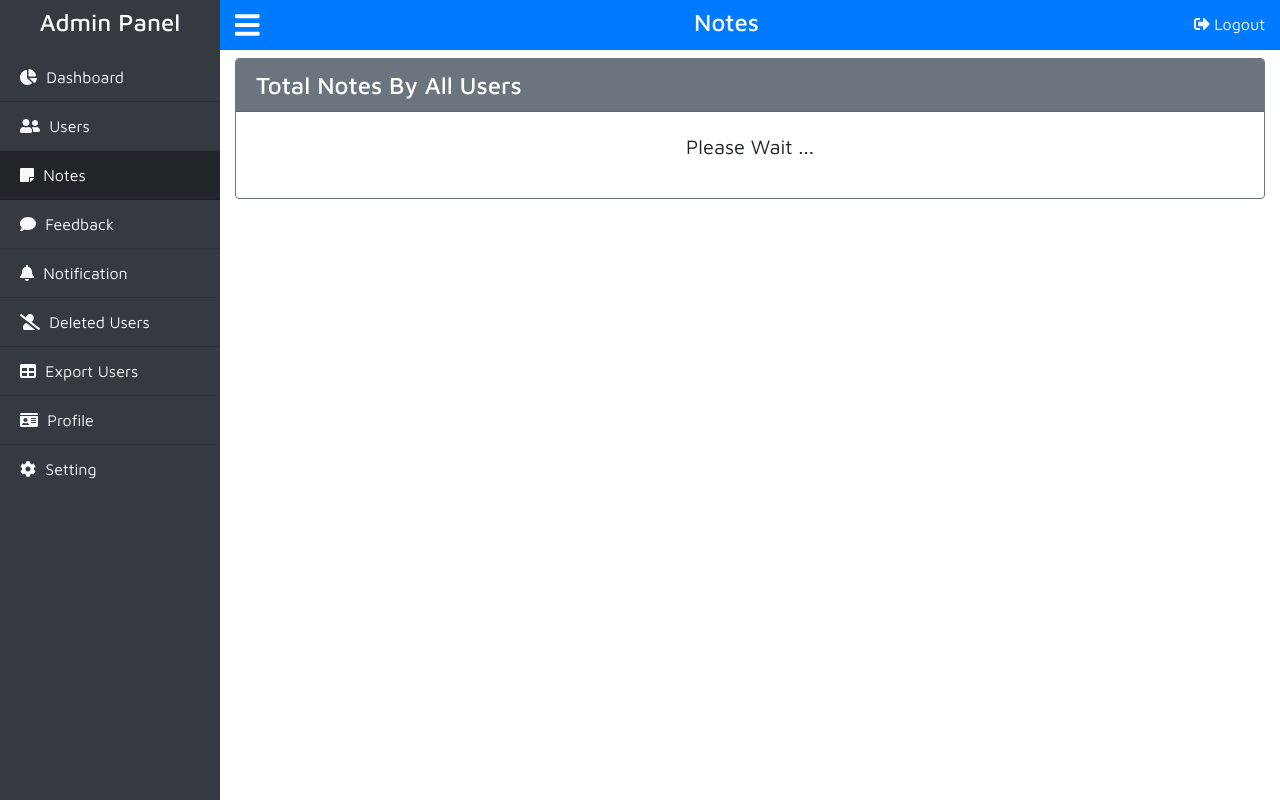
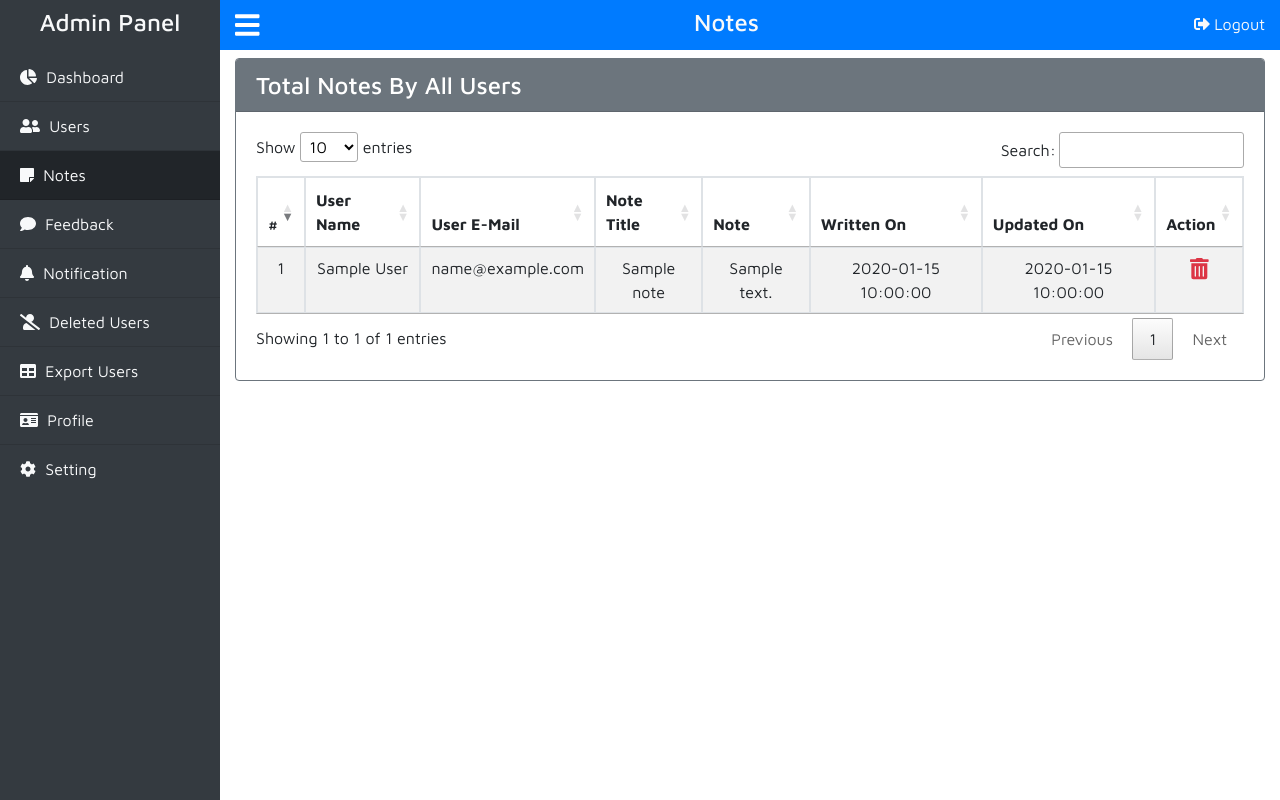
Before and after one commit to trombone8417/PHP_OOP_CMS, a PHP site: page /PHP_OOP_CMS/admin/admin-notes.php in a window 1280 px wide. Run offline with PHP 8.4, Linux system fonts and the light colour scheme; the visitor is signed in with stand-in values (Sample User, id 1); tables that the repository leaves empty or names only in its code hold one stand-in row (values such as "Sample post"); some libraries are stand-ins or nearby versions.

Commit message:
add admin delete note

```diff
--- a/admin/admin-notes.php
+++ b/admin/admin-notes.php
@@ -17,6 +17,7 @@ require_once 'assets/php/admin-header.php';
         </div>
     </div>
 </div>
+
 <!-- footer -->
         </div>
     </div>
@@ -25,7 +26,7 @@ require_once 'assets/php/admin-header.php';
 <script src="https://cdn.jsdelivr.net/npm/sweetalert2@8"></script>
 
 <script type="text/javascript">
-$(doucument).ready(function(){
+$(document).ready(function(){
 // 呼叫函數(列出Notes)
 fetchAllNotes();
     // 列出Notes
@@ -43,6 +44,42 @@ fetchAllNotes();
             }
         });
     }
+
+    // 刪除使用者
+    $("body").on("click", ".deleteNoteIcon", function(e) {
+      e.preventDefault();
+      note_id = $(this).attr('id');
+      Swal.fire({
+        title: '確定要刪除嗎?',
+        text: "刪除之後資料無法回復!",
+        type: 'warning',
+        showCancelButton: true,
+        confirmButtonColor: '#d33',
+        cancelButtonColor: '#3085d6',
+        confirmButtonText: '刪除!',
+        cancelButtonText: '取消'
+      }).then((result) => {
+        if (result.value) {
+          $.ajax({
+            url: 'assets/php/admin-action.php',
+            method: 'post',
+            data: {
+              note_id: note_id
+            },
+            success: function(response) {
+              Swal.fire(
+                '刪除',
+                '刪除成功',
+                'success'
+              )
+              // 更新Notes
+              fetchAllNotes();
+            }
+          });
+
+        }
+      })
+    });
 });
 
 </script>
--- a/admin/assets/php/admin-action.php
+++ b/admin/assets/php/admin-action.php
@@ -154,3 +154,54 @@
         $id = $_POST['res_id'];
         $admin->userAction($id, 1);
     }
+
+    if (isset($_POST['action']) && $_POST['action'] == 'fetchAllNotes') {
+        $output = '';
+        // 顯示已刪除帳號使用者
+        $note = $admin->fetchAllNotes();
+        if ($note) {
+            $output .= '<table class="table table-striped table-bordered text-center">
+                            <thead>
+                                <tr>
+                                    <th>#</th>
+                                    <th>User Name</th>
+                                    <th>User E-Mail</th>
+                                    <th>Note Title</th>
+                                    <th>Note</th>
+                                    <th>Written On</th>
+                                    <th>Updated On</th>
+                                    <th>Action</th>
+                                </tr>
+                            </thead>
+                            <tbody>';
+
+                foreach ($note as $row) {
+            $output .=
+            '<tr>
+                <td>'.$row['id'].'</td>
+                <td>'.$row['name'].'</td>
+                <td>'.$row['email'].'</td>
+                <td>'.$row['title'].'</td>
+                <td>'.$row['note'].'</td>
+                <td>'.$row['created_at'].'</td>
+                <td>'.$row['updated_at'].'</td>
+                <td>
+                <a href="#" id="'.$row['id'].'" title="Delete Note" class="text-danger deleteNoteIcon"><i class="fas fa-trash-alt fa-lg"></i></a>
+                </td>
+            </tr>';
+        }
+            $output .=
+            '</tbody>
+            </table>';
+
+        echo $output;
+        }
+        else{
+            // 沒有使用者的註冊資訊，顯示alert
+            echo '<h3 class="text-center text-secondary">:( No any note wirtten yet!</h3>';
+        }
+    }
+    if (isset($_POST['note_id'])) {
+        $id = $_POST['note_id'];
+        $admin->deleteNoteOfUser($id);
+    }
--- a/admin/assets/php/admin-db.php
+++ b/admin/assets/php/admin-db.php
@@ -83,5 +83,20 @@
             $stmt->execute(['id' => $id]);
             return true;
         }
-        // 27 3:34
+        public function fetchAllNotes()
+        {
+            $sql = "SELECT notes.id, notes.title, notes.note, notes.created_at, notes.updated_at, users.name, users.email FROM notes INNER JOIN users ON notes.uid = users.id";
+            $stmt = $this->conn->prepare($sql);
+            $stmt->execute();
+            $result = $stmt->fetchAll(PDO::FETCH_ASSOC);
+            return $result;
+        }
+
+        public function deleteNoteOfUser($id)
+        {
+            $sql = "DELETE FROM notes WHERE id = :id";
+            $stmt = $this->conn->prepare($sql);
+            $stmt->execute(['id'=>$id]);
+            return true;
+        }
     }
--- a/admin/assets/php/config.php
+++ b/admin/assets/php/config.php
@@ -8,7 +8,7 @@ class Database
     // sql資料
     private $dsn = "mysql:host=127.0.0.1;dbname=db_user_system";
     private $dbuser = "root";
-    private $dbpass = "199517";
+    private $dbpass = "";
     public $conn;
     public function __construct()
     {
--- a/assets/php/config.php
+++ b/assets/php/config.php
@@ -8,7 +8,7 @@ class Database
     // sql資料
     private $dsn = "mysql:host=127.0.0.1;dbname=db_user_system";
     private $dbuser = "root";
-    private $dbpass = "199517";
+    private $dbpass = "";
     public $conn;
     public function __construct()
     {
```
